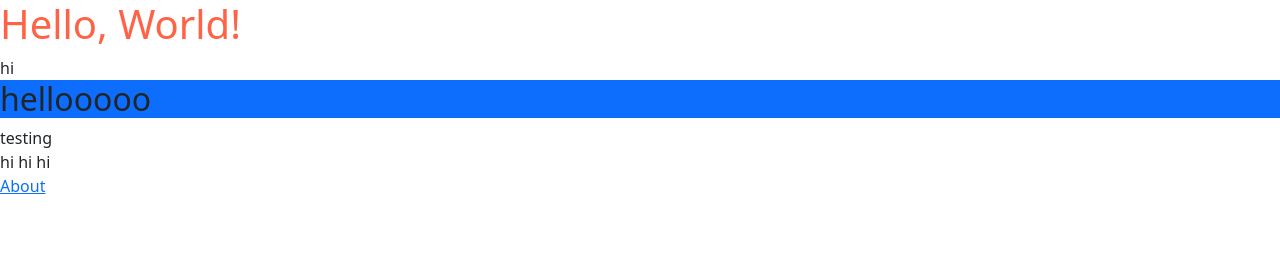
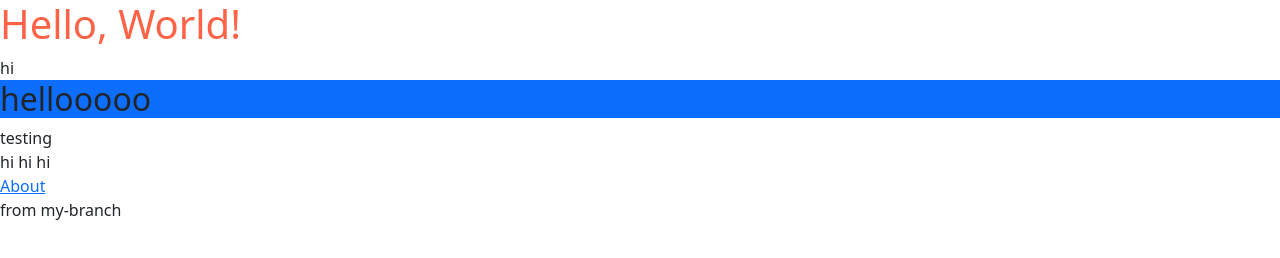
Before and after one commit to tareq-almasri/boilerplate-deploy, a website built with Parcel: page src/index.html in a window 1280 px wide. Built offline with nearby package versions, Linux system fonts and the light colour scheme.

Commit message:
new branch

```diff
--- a/src/index.html
+++ b/src/index.html
@@ -13,5 +13,6 @@
     <div>testing</div>
     <div>hi hi hi</div>
     <a href="./about.html">About</a>
+    <div>from my-branch</div>
   </body>
 </html>
```
